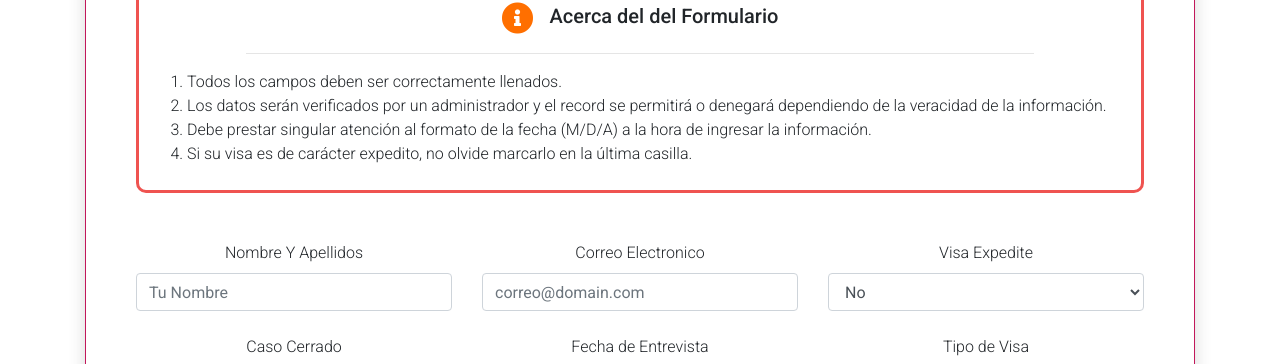
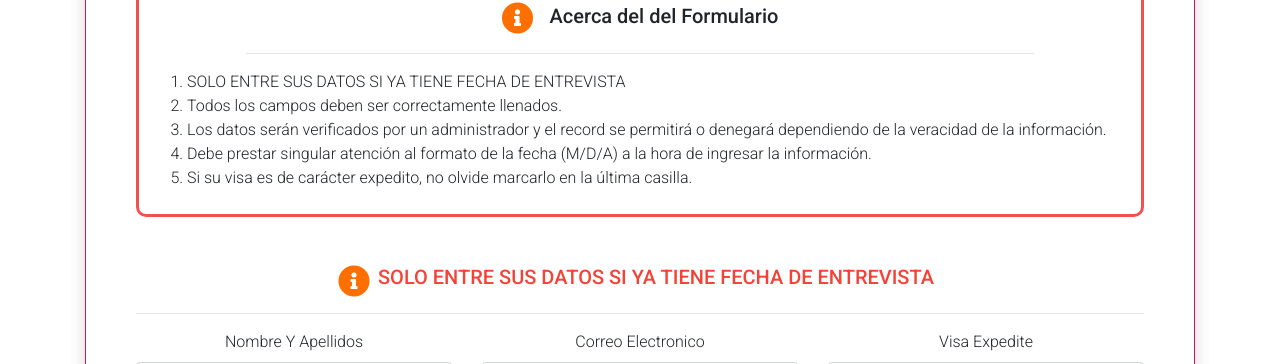
Before and after one commit to reaxster/citascuba, a React (Create React App) app: page /form in a window 1280 px wide. Shown: the part 291-655 px from the top of the page. Built offline with nearby package versions, Linux system fonts and the light colour scheme.

Commit message:
Changed Form to display an additional text

```diff
--- a/src/components/form/DataForm.js
+++ b/src/components/form/DataForm.js
@@ -1,5 +1,5 @@
 import React, { useState, useRef, useEffect } from "react";
-import { MDBRow, MDBCol, MDBInput, MDBBtn } from "mdbreact";
+import { MDBRow, MDBCol, MDBInput, MDBBtn, MDBIcon } from "mdbreact";
 import axios from "axios";
 import Note from "../Note";
 import useFormHook from "../../hooks/useFormHook";
@@ -73,6 +73,7 @@ export default (props) => {
   const notesData = {
     title: "Acerca del del Formulario",
     list: [
+      "SOLO ENTRE SUS DATOS SI YA TIENE FECHA DE ENTREVISTA",
       "Todos los campos deben ser correctamente llenados.",
       "Los datos serán verificados por un administrador y el record se permitirá o denegará dependiendo de la veracidad de la información.",
       "Debe prestar singular atención al formato de la fecha (M/D/A) a la hora de ingresar la información.",
@@ -109,7 +110,7 @@ export default (props) => {
     >
       <Modal
         title="Confirmation"
-        message="Su mensaje ha sido enviado"
+        message="Su solicitud ah sido enviada. Le hemos enviado un email confirmando que hemos recibido su solicitud."
         show={showModal}
         toggleRedirect={toggleRedirect}
         handleClose={toggleShowModal}
@@ -121,6 +122,15 @@ export default (props) => {
         <Note data={notesData} />
       </div>
       <form className="needs-validation" noValidate>
+        <div className="d-flex justify-content-center align-items-center">
+          <MDBIcon icon="info-circle" size="2x" style={{ color: "#FF6F00" }} />
+          <h5 className="red-text mx-2">
+            <strong>
+              SOLO ENTRE SUS DATOS SI YA TIENE FECHA DE ENTREVISTA
+            </strong>
+          </h5>
+        </div>
+        <hr />
         <MDBRow>
           <DataFormInput
             value={name}
@@ -179,7 +189,7 @@ export default (props) => {
         </MDBRow>
 
         <MDBRow className="d-flex flex-column align-items-center justify-content-center">
-          <Captcha onChange={setCaptcha} />
+          {/* <Captcha onChange={setCaptcha} />*/}
 
           <MDBBtn
             className="buttonHome mt-4"
--- a/src/components/news/CreateNews.js
+++ b/src/components/news/CreateNews.js
@@ -26,12 +26,12 @@ const CreateNews = () => {
     try {
       const res = await axios.post(
         process.env.REACT_APP_BACKEND_URL + `/news/`,
-        { img, title, description, date, link, category, source }
-        /*{
+        { img, title, description, date, link, category, source },
+        {
           headers: {
             Authorization: `Bearer ${auth.token}`,
           },
-        }*/
+        }
       );
       alert(res.data);
     } catch (err) {
--- a/src/components/news/NewsCard.js
+++ b/src/components/news/NewsCard.js
@@ -171,7 +171,7 @@ const NewsCard = (props) => {
   );
 
   return (
-    <MDBCol lg="5" xl="4" md="6" size="12" className="my-3 p-2">
+    <MDBCol lg="6" md="10" size="12" className="my-3 p-2">
       {auth.isLoggedIn && (
         <ModalWithAction
           handleConfirm={handleSave}
@@ -197,7 +197,7 @@ const NewsCard = (props) => {
           <MDBCardImage
             top
             src={img}
-            style={{ width: "100%", height: "17rem" }}
+            style={{ width: "100%", height: "21rem" }}
             overlay="white-slight"
             hover
             waves
```
Also changed, not shown: 1 other file (tests, documents, lock files or other folders).
